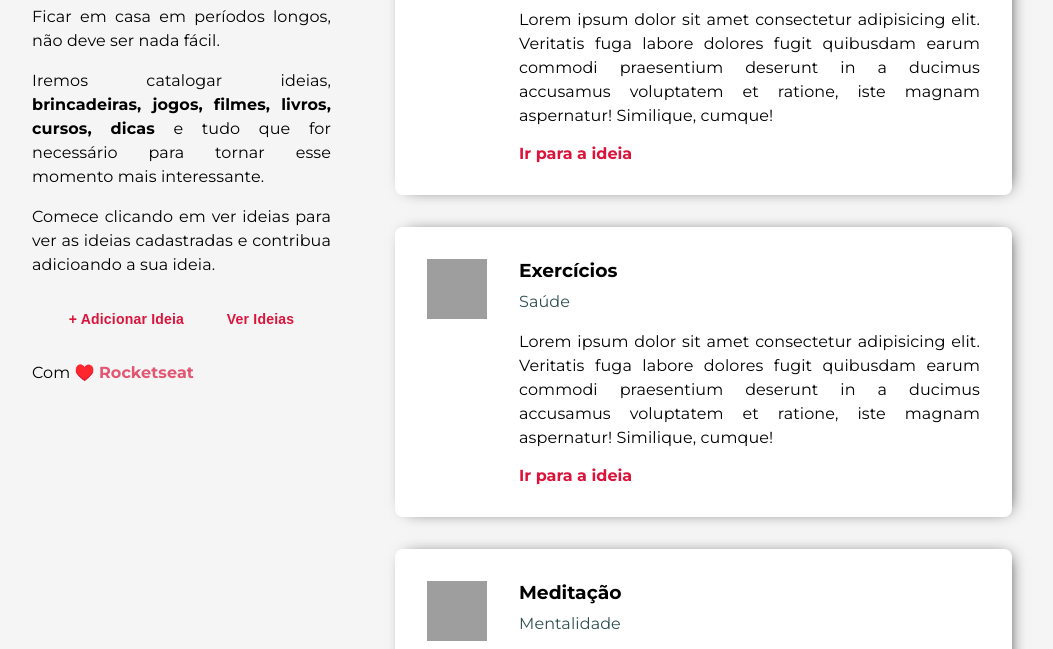
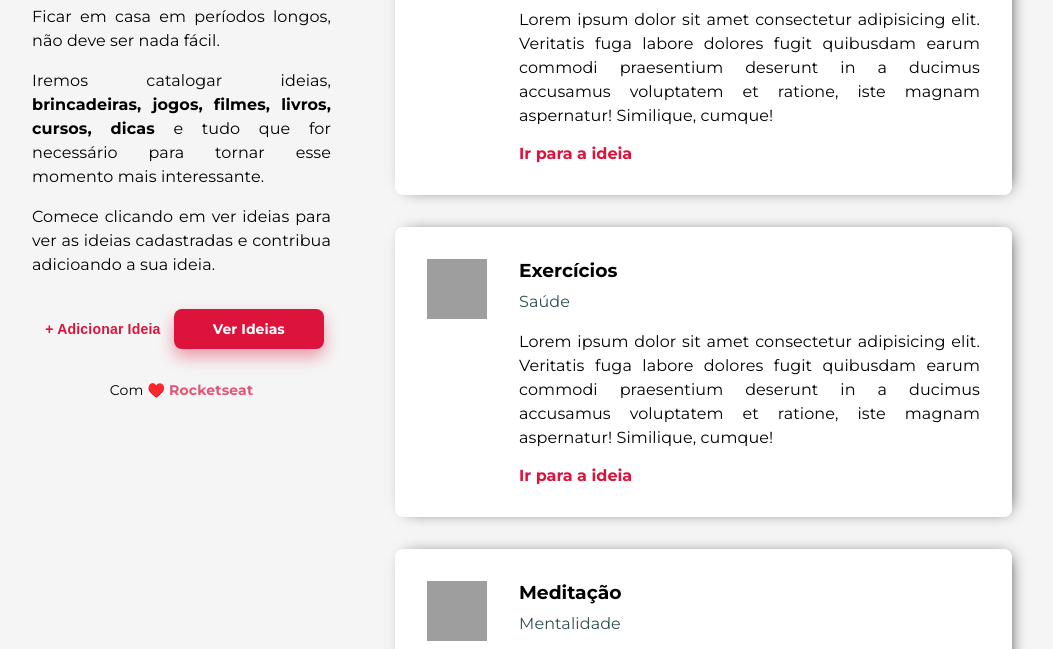
Before and after one commit to GeovanneAtanazio/Semana-WorkshopDev, a plain HTML site: page index.html in a window 1280 px wide. Shown: the part 135-784 px from the top of the page, without its empty margins (118-1171 px from the left). Drawn offline with Linux system fonts and the light colour scheme; grey boxes are pictures that could not be loaded.

Commit message:
Réfatoração da página index

```diff
--- a/index.html
+++ b/index.html
@@ -10,7 +10,9 @@
         <div id="container">
             <section id="intro">
                 <header>
-                    <img src="logo.png" alt="Imagem da Logomarca">
+                    <a href="index.html">
+                        <img src="logo.png" alt="Imagem da Logomarca">
+                    </a>
                 </header>
                 <main>
                     <p>
@@ -27,12 +29,10 @@
                 </main>
                 <section id="buttons">
                     <button onclick="onOFF()">+ Adicionar Ideia</button>
-                    <button class="fat">Ver Ideias</button>
+                    <a href="ideias.html" class="button">Ver Ideias</a>
                 </section>
                 <footer>
-                    <p id="footer">
-                        Com ♥️ <a href="http://rocketseat.com.br">Rocketseat</a>
-                    </p>
+                    Com ♥️ <a href="http://rocketseat.com.br" target="_blank">Rocketseat</a>
                 </footer>
             </section>
             <section id="last-ideas">
```
